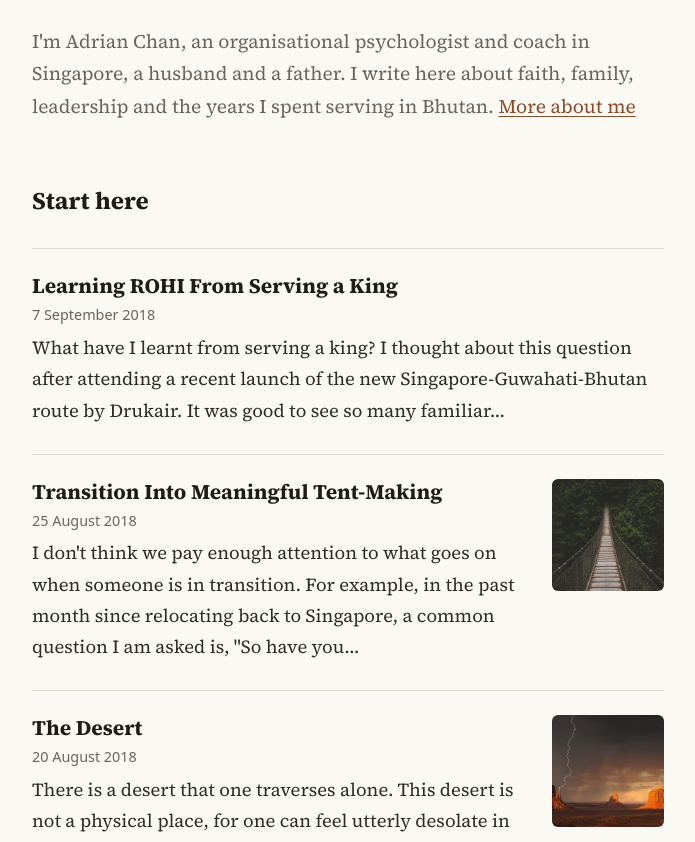
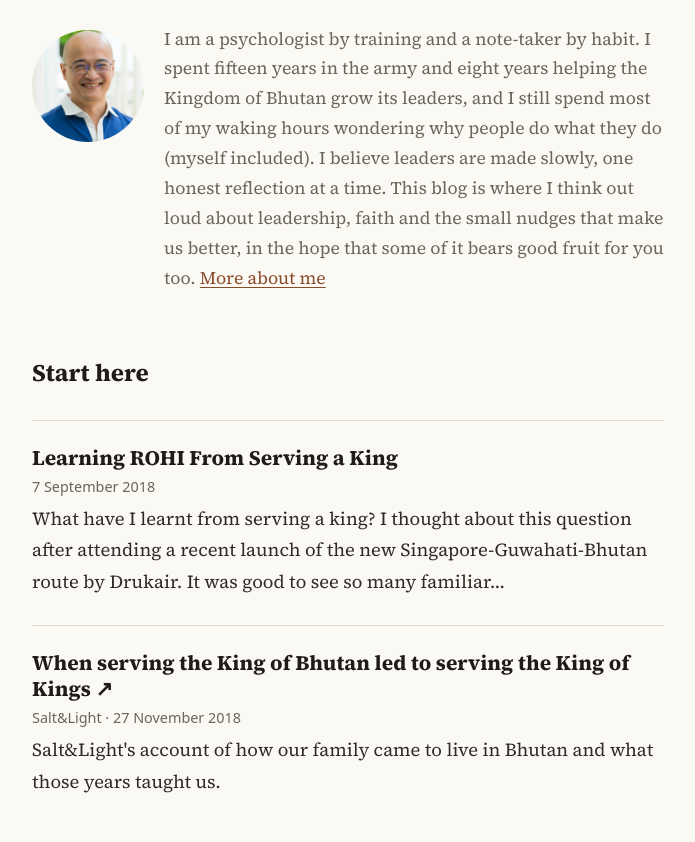
Before and after one commit to cclanspam-creator/adriansays-site, an Eleventy site: page src/index.njk in a window 1280 px wide. Shown: the part 210-1052 px from the top of the page, without its empty margins (292-987 px from the left). Built offline with nearby package versions, Linux system fonts and the light colour scheme; Eleventy itself is replaced by a stand-in of ours; files that its build step writes are made by us from their sources.

Commit message:
Home page: portrait, Adrian's bio, Start here with ROHI and Salt&Light profile; About page invites email
Co-Authored-By: Claude Fable 5.2 <noreply@anthropic.com>
Claude-Session: https://claude.ai/code/session_01FijB7WBjzZi6p5YdHuyJcu

```diff
--- a/src/_includes/post.njk
+++ b/src/_includes/post.njk
@@ -10,7 +10,7 @@ layout: base.njk
 <aside class="wrap post-end">
   <div class="author">
     {%- if site.portrait %}<img src="{{ site.portrait }}" alt="" width="64" height="64">{% endif %}
-    <p><strong>{{ site.owner }}</strong><br>{{ site.bio }}</p>
+    <p><strong>{{ site.owner }}</strong><br>{{ site.bioShort or site.bio }}</p>
   </div>
   <p class="reply">Have a thought on this piece? <a href="mailto:{{ site.email }}?subject={{ ('Re: ' + title) | urlencode }}">Reply by email</a>. I read every one.</p>
   {%- set n = collections.articles | neighbours(page) %}
--- a/src/assets/style.css
+++ b/src/assets/style.css
@@ -84,3 +84,11 @@ nav a,.eyebrow,.chip,.meta,.small,.site-footer{font-family:system-ui,-apple-syst
 .sources{font-size:.9rem;line-height:1.55;color:var(--muted)}
 .sources li{margin-bottom:.4rem}
 @media (max-width:40rem){.thumb img{width:4.5rem;height:4.5rem}.pager,.cards{grid-template-columns:1fr}.pager .next{text-align:left}.about-me{align-items:flex-start}}
+.intro .lede{font-size:1.1rem;max-width:none}
+.about-me{align-items:flex-start}
+.about-me img{width:7rem;height:7rem;margin-top:.35rem}
+.elsewhere{padding:1.5rem 0;border-top:1px solid var(--line);margin-top:-2rem;margin-bottom:2rem}
+.elsewhere a{text-decoration:none}
+.elsewhere h3{margin:0 0 .25rem;font-size:1.3rem}
+.elsewhere p{margin:.25rem 0}
+@media (max-width:40rem){.about-me{flex-direction:column;gap:.75rem}.about-me img{width:5.5rem;height:5.5rem}}
--- a/src/index.njk
+++ b/src/index.njk
@@ -14,6 +14,13 @@ title: Home
   {%- if collections.featured.length %}
   <h2>Start here</h2>
   {% set posts = collections.featured %}{% include "postlist.njk" %}
+  {%- for e in site.elsewhere %}
+  <div class="elsewhere">
+    <a href="{{ e.url }}" rel="noopener"><h3>{{ e.title }} <span aria-hidden="true">&nearr;</span></h3></a>
+    <p class="meta">{{ e.source }} · {{ e.date }}</p>
+    <p>{{ e.note }}</p>
+  </div>
+  {%- endfor %}
   {%- endif %}
   <h2>Recent writing</h2>
   {% set posts = collections.articles | limit(5) %}{% include "postlist.njk" %}
--- a/src/pages/about.md
+++ b/src/pages/about.md
@@ -26,7 +26,7 @@ I also use this blog to better understand human behavior, starting with my own b
 
 ### DISCLAIMER
 
-All entries in this blog are invitations to further discourse. Take them for what they are, feel free to comment if you wish. If you do feel inclined to comment, please be respectful of others. Don't feel offended if the values and views shared in this blog differ from yours. It's the diversity that makes the world a more interesting place. Having said that, I reserve the right to remove any comment that I deem offensive. I will also not tolerate any comments raised with the aim of politicizing agendas, inflaming sensibilities or are simply irrelevant to the aim of the thread.
+All entries in this blog are invitations to further discourse. Take them for what they are, and feel free to [email me](mailto:email@acerpacer.com) if you wish. If you do feel inclined to write, please be respectful of others. Don't feel offended if the values and views shared in this blog differ from yours. It's the diversity that makes the world a more interesting place. Having said that, I will not respond to emails sent with the aim of politicizing agendas, inflaming sensibilities or that are simply irrelevant to the aim of the post.
 
 As an aside, any entry in this blog should not be taken as 'evidence' of Adrian's failings as if Adrian is an immutable, unchanging entity incapable of growth. That's a fixed mindset. If one day God wants me to be famous, I want to warn potential detractors against using an entry from ten or fifteen years ago as evidence that Adrian was such and such and must therefore remain such and such.
 
--- a/src/posts/index-php-2018-08-20-desert.md
+++ b/src/posts/index-php-2018-08-20-desert.md
@@ -3,7 +3,6 @@ title: "The Desert"
 date: 2018-08-20
 topics: ["Restoration", "Trials"]
 permalink: "/index-php-2018-08-20-desert/"
-featured: 3
 ---
 
 # ![](/wp-content/uploads/2018/08/monument-valley-lightning-storm-rain-144244-1024x576.webp)
--- a/src/posts/transition-avodah.md
+++ b/src/posts/transition-avodah.md
@@ -3,7 +3,6 @@ title: "Transition Into Meaningful Tent-Making"
 date: 2018-08-25
 topics: ["Change", "Transition"]
 permalink: "/transition-avodah/"
-featured: 2
 ---
 
 # ![](/wp-content/uploads/2018/08/marc-antoine-depelteau-268520-unsplash-1024x683.webp)
```
Also changed, not shown: src/_settings/site.json (+12 -2 lines), src/assets/adrian-chan.webp (added).
